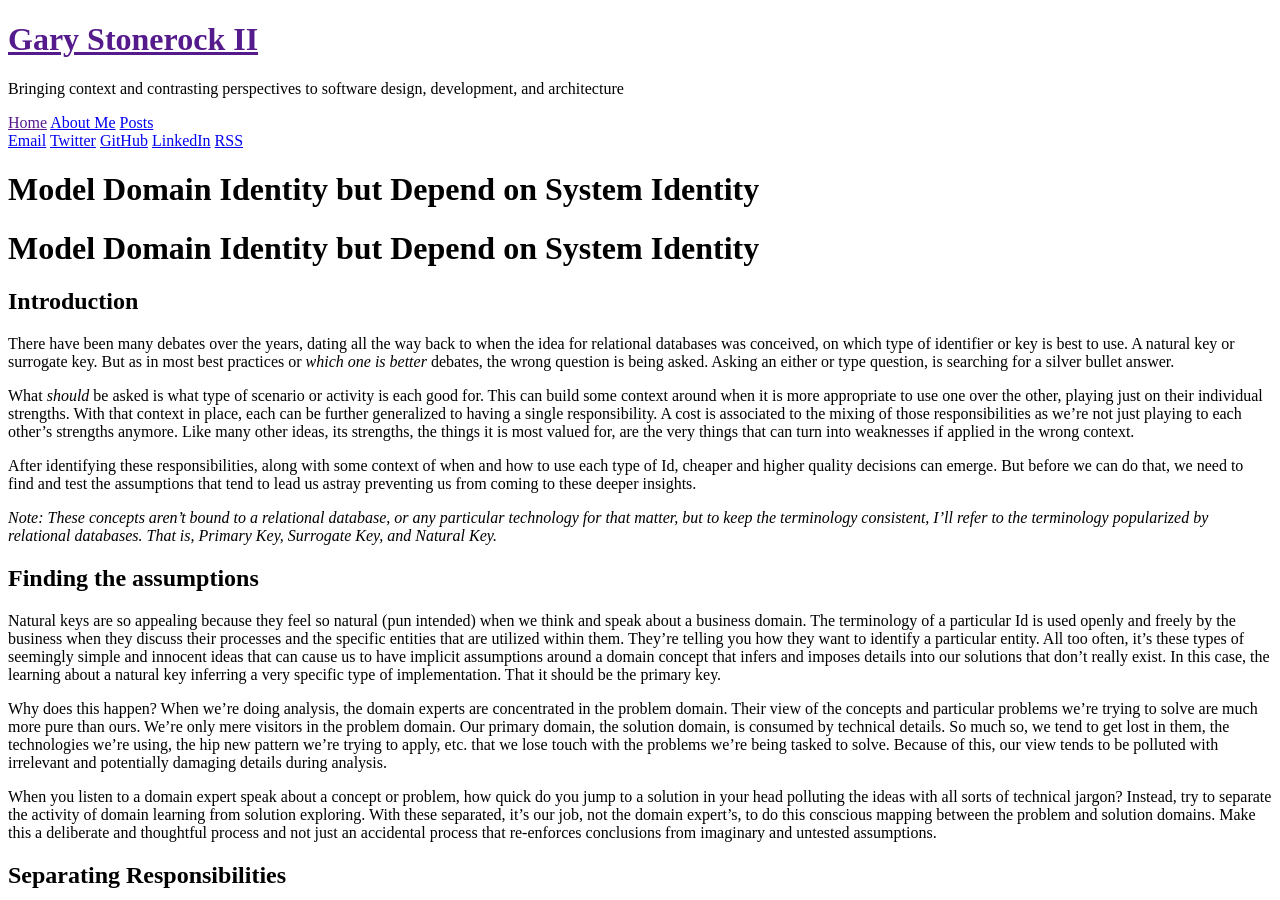
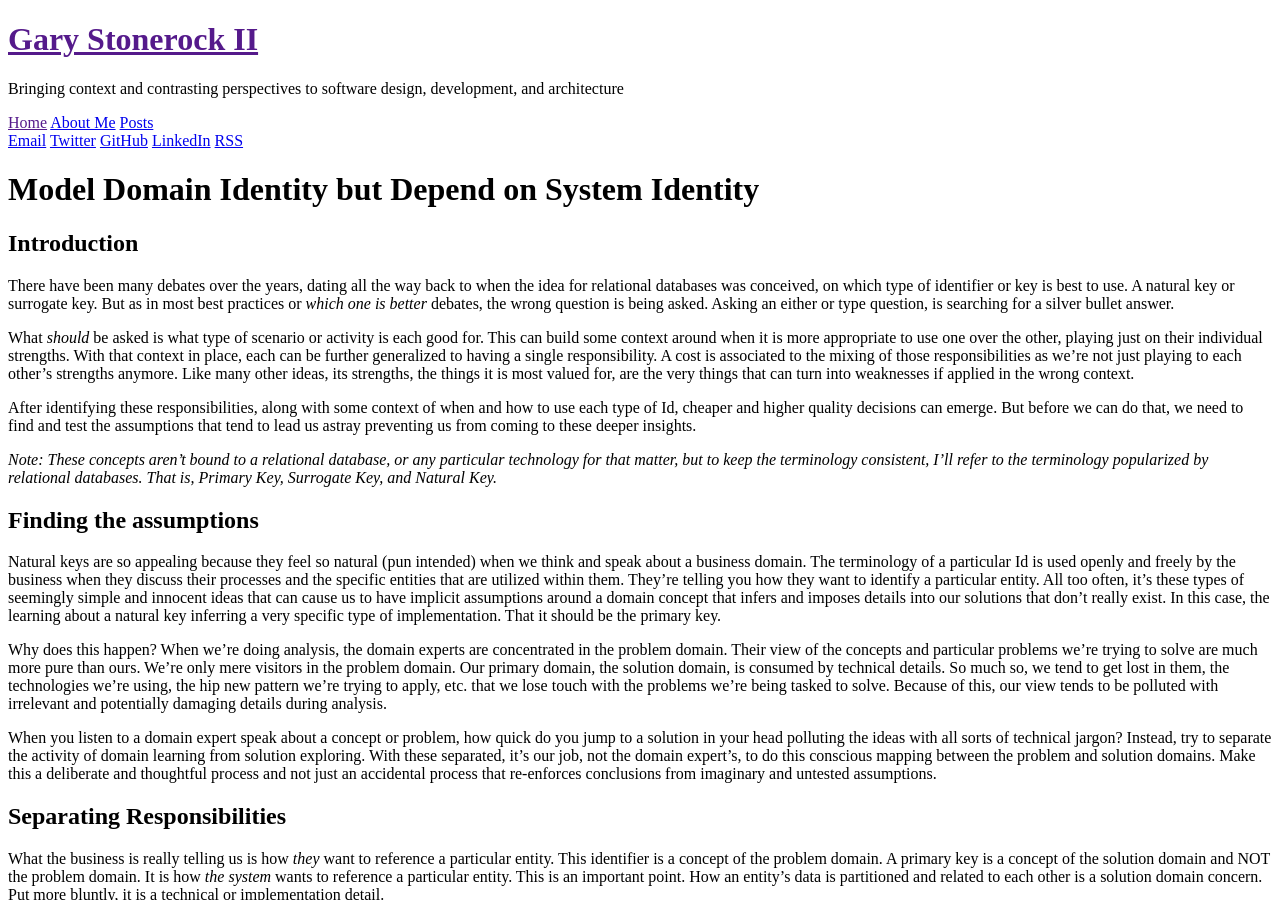
Before and after one commit to GaryStonerock/garystonerock.github.io, a Jekyll site: the page built from _posts/2017/2017-05-03-model-domain-identity-but-depend-on-system-identity.md, in a window 1280 px wide and 900 px high. Built offline with Jekyll 4.4.1, drawn with Linux system fonts in a browser that asks for light colours; comment, search, counter and statistics services are not loaded.

Commit message:
Remove double title in post

```diff
--- a/_posts/2017/2017-05-03-model-domain-identity-but-depend-on-system-identity.md
+++ b/_posts/2017/2017-05-03-model-domain-identity-but-depend-on-system-identity.md
@@ -4,8 +4,6 @@ title: Model Domain Identity but Depend on System Identity
 categories: [Analysis, Software Architecture]
 tags: [Analysis, Assumptions, Identifiers, Modeling, Data Ownership]
 ---
-
-# Model Domain Identity but Depend on System Identity
 
 ## Introduction
 
```
